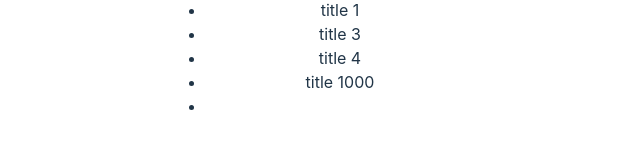
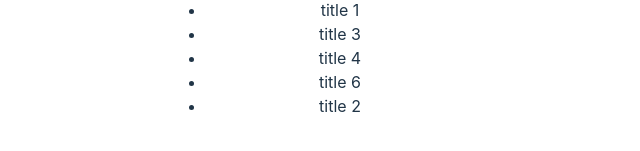
Before and after one commit to Arman-Abbasian/react-vite-cypress, a React (Vite) app: page / in a window 1280 px wide. Shown: the part 495-646 px from the top of the page, without its empty margins (320-960 px from the left). Built offline with nearby package versions, Linux system fonts and the light colour scheme; data requests are answered from the project's data file.

Commit message:
some changes in structrue of states

```diff
--- a/db.json
+++ b/db.json
@@ -17,13 +17,13 @@
     },
     {
       "id": "0b54",
-      "title": "title 1000",
-      "body": "body"
+      "title": "title 6",
+      "body": "body 6"
     },
     {
-      "id": "928c",
-      "title": "",
-      "body": ""
+      "id": "0215",
+      "title": "title 2",
+      "body": "body 2"
     }
   ]
 }
--- a/src/App.tsx
+++ b/src/App.tsx
@@ -1,15 +1,20 @@
+import { useState } from 'react'
 import './App.css'
+import EditPost from './components/EditPost'
 import AddPost from './components/Post/AddPost'
 import GetPosts from './components/Post/GetPosts'
+import { FormResType } from './CommonTypes'
 
 function App() {
-
+  const [posts,setPosts]=useState<FormResType[]>([])
+const [id,setId]=useState<string>("");
   return (
 
       <div>
        <h1>cypress test</h1>
        <AddPost />
-       <GetPosts />
+       <GetPosts posts={posts} setPosts={setPosts} setId={setId} />
+       <EditPost id={id} posts={posts} />
     </div>
   )
 }
--- a/src/components/EditPosts.tsx
+++ b/src/components/EditPost.tsx
@@ -7,7 +7,7 @@ type EditPostProps={
   posts:FormResType[],
 };
 
-function EditPosts(props:EditPostProps) {
+function EditPost(props:EditPostProps) {
   const {id,posts}=props;
   const [formData,setFormData]=useState<FormResType>({} as FormResType);
   useEffect(()=>{
@@ -34,19 +34,20 @@ function EditPosts(props:EditPostProps) {
             }
         });
     }
+    if(!id) return
   return (
     <form onSubmit={submitHandler}>
         <div>
             <label htmlFor="title">title</label>
-            <input type="text" id="title" value={formData.title} name="title" onChange={formDataHandler}  />
+            <input type="text" id="title" value={formData?.title} name="title" onChange={formDataHandler}  />
         </div>
         <div>
             <label htmlFor="body">body</label>
-            <input type="text" id="body" value={formData.body} name="body" onChange={formDataHandler} />
+            <input type="text" id="body" value={formData?.body} name="body" onChange={formDataHandler} />
         </div>
         <input type="submit" value="Add" />
     </form>
   )
 }
 
-export default EditPosts
+export default EditPost;
--- a/src/components/Post/GetPosts.tsx
+++ b/src/components/Post/GetPosts.tsx
@@ -1,23 +1,27 @@
 import axios from "axios"
-import { useEffect, useState } from "react"
+import { useEffect } from "react"
 import { FormResType } from "../../CommonTypes"
 
+type GetPostsProps={
+  posts:FormResType[],
+  setPosts:React.Dispatch<React.SetStateAction<FormResType[]>>
+  setId:React.Dispatch<React.SetStateAction<string>>
+}
 
-
-function GetPosts() {
-    const [posts,setPosts]=useState<FormResType[]>([])
+function GetPosts(props:GetPostsProps) {
+    const {posts,setPosts,setId}=props
     useEffect(()=>{
         axios.get("http://localhost:4000/posts").then(res=>{
-          console.log(res)
         setPosts(res.data)
         }).catch((err)=>console.log(err))
-    },[])
+    },[posts]);
+
   return (
     <div>
       <h1>posts</h1>
       <ul>
         {posts.map((item)=>{
-          return <li key={item.id}>{item.title}</li>
+          return <li onClick={()=>setId(item.id)} key={item.id}>{item.title}</li>
         })}
       </ul>
     </div>
```
Also changed, not shown: 1 other file (tests, documents, lock files or other folders).
